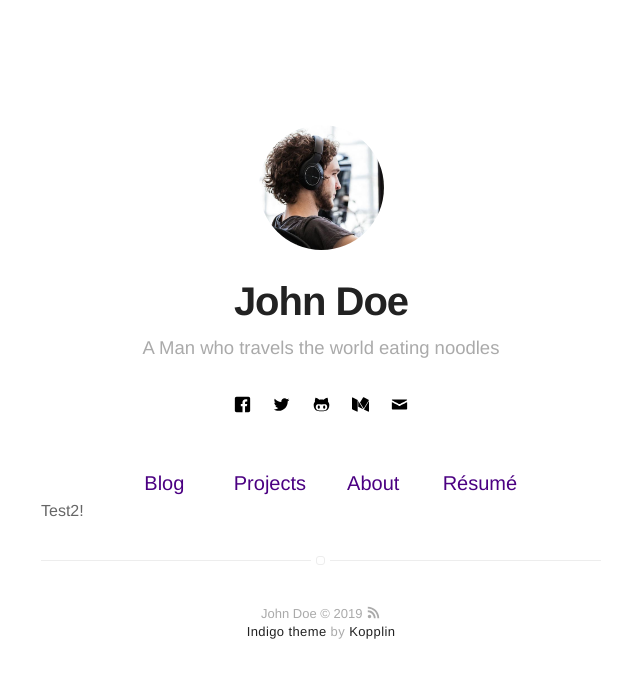
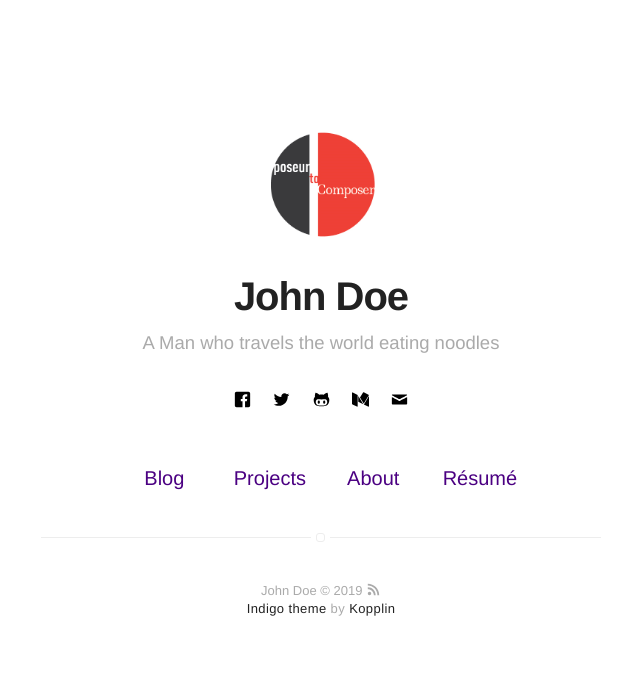
Before and after one commit to jasoncomely/poseurtocomposer, a Jekyll site: the page built from index.html, in a window 1280 px wide. Shown: the top 678 px of the page, without its empty margins (319-959 px from the left). Built offline with Jekyll 4.4.1, drawn with Linux system fonts in a browser that asks for light colours.

Commit message:
minor changes

```diff
--- a/_config.yml
+++ b/_config.yml
@@ -8,7 +8,7 @@ description: A blog about technology and stuff related
 # if it's an external image, update below for true
 # better with square images
 external-image: false
-picture: assets/images/profile.jpg
+picture: assets/images/profile.png
 
 # If you want to include your resume, set to true
 # and specify source (external or local).
@@ -16,7 +16,7 @@ resume: true
 resume-external: true
 resume-url: https://google.com/?q=my+resume
 
-url: https://cybi.github.io/test2
+url: https://jasoncomely.github.io/poseurtocomposer
 # your url: http://USERNAME.github.io
 
 permalink: /:title/
--- a/index.html
+++ b/index.html
@@ -2,5 +2,3 @@
 layout: page
 title: Home
 ---
-
-Test2!
```
Also changed, not shown: assets/images/profile.jpg (deleted), assets/images/profile.png (added).
